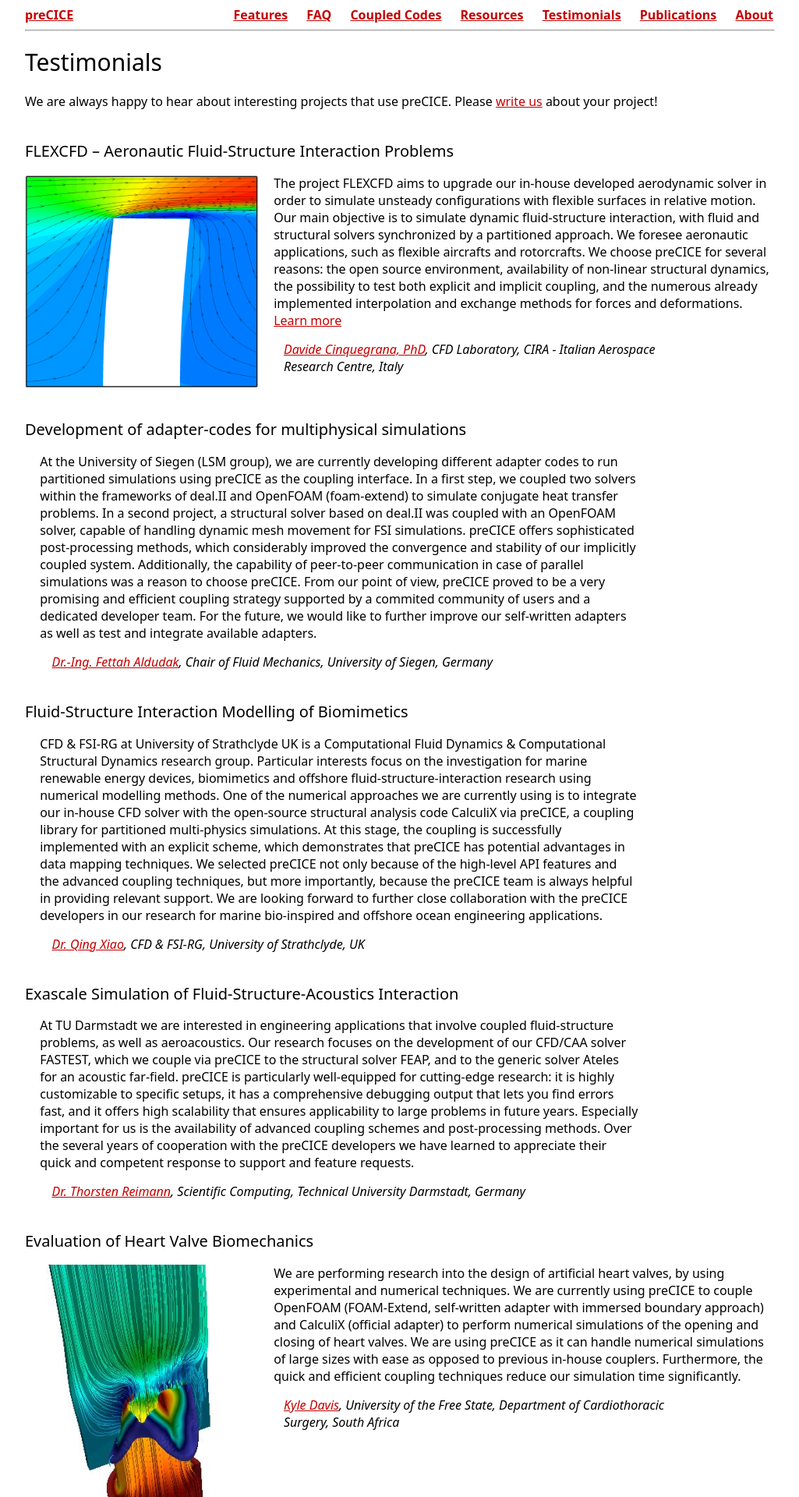
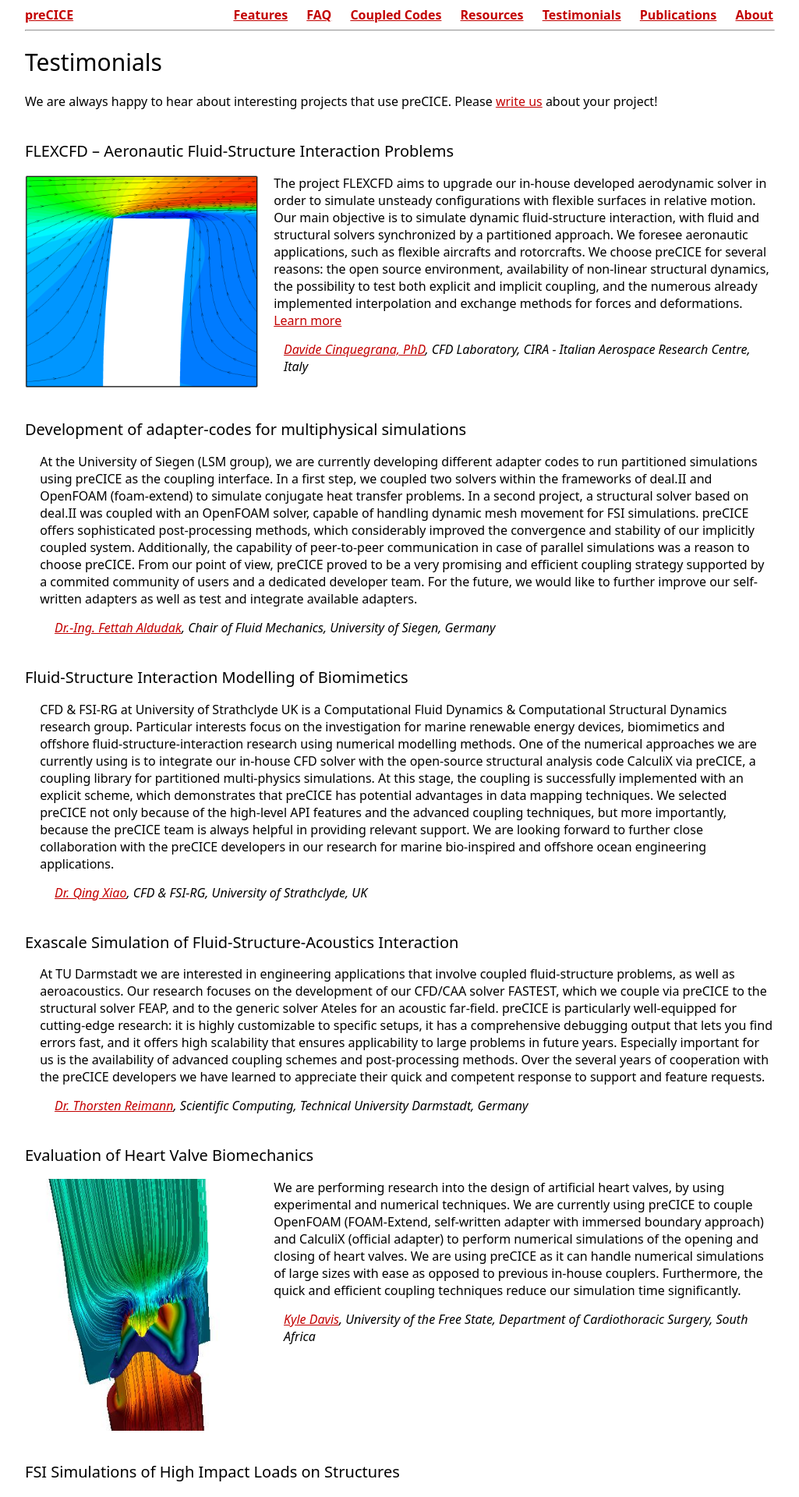
Before and after one commit to precice/precice.github.io_old, a Jekyll site: the page built from 06-testimonials.html, in a window 1280 px wide. Shown: the top 1920 px of the page at 78% size, without its empty margins (128-1153 px from the left). Built offline with Jekyll 4.4.1, drawn with Linux system fonts in a browser that asks for light colours; nearby versions of some CDN libraries; comment, search, counter and statistics services are not loaded; a style sheet for code colours, icons or effects is not loaded.

Commit message:
Fix testomonial page

```diff
--- a/css/main.css
+++ b/css/main.css
@@ -105,7 +105,9 @@
 
 
 .testimonial_content {
-        display:flex;
+      display:flex;
+      align-items: flex-start;
+      justify-content: center;
 }
 
 .testimonial_content img {
@@ -118,7 +120,6 @@
 
 .testimonial_content div {
 	margin-left: 2%;
-	width: 80%;
 }
 
 .tutorial_image {
```
